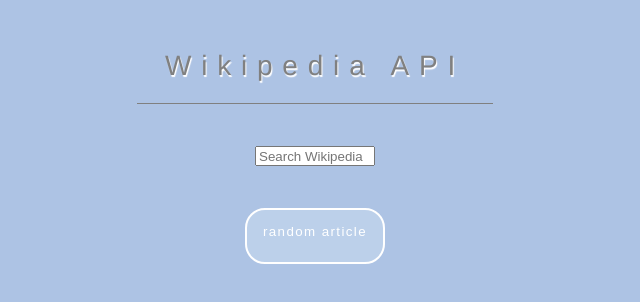
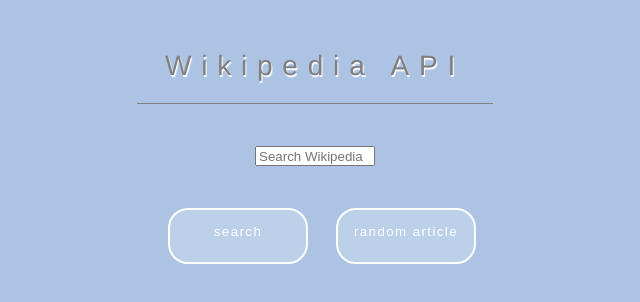
Before and after one commit to innaleikina/wikipedia, a plain HTML site: page index.html in a window 1280 px wide. Shown: the whole page, without its empty margins (325-965 px from the left). Drawn offline with nearby package versions, Linux system fonts and the light colour scheme.

Commit message:
autofill

```diff
--- a/css/style.css
+++ b/css/style.css
@@ -42,7 +42,16 @@ input[type="text"]:focus {
   outline: 0;
 }
 
+.buttons-desktop {
+  flex-direction:row;
+}
+
+.search{
+  margin-right:1rem;
+}
+
 .random-button {
+  margin-left:1rem;
   width: 10rem;
   height: 4rem;
   border: 2px white solid;
@@ -57,6 +66,8 @@ input[type="text"]:focus {
   padding: 0rem 1rem 0.5rem 1rem;
   margin-top: 3rem;
 }
+
+
 
 .random-button-search {
   width: 6rem;
@@ -81,7 +92,7 @@ button:focus {
   outline: 0;
 }
 
-button:hover {
+.random-button:hover {
   border: 2.3px white solid;
   width: 11rem;
 }
--- a/index.html
+++ b/index.html
@@ -18,14 +18,24 @@
 
   <div class="container after-search">
     <input class="search-bar" type="text" name="search" placeholder="Search Wikipedia">
-
-    <button class="random-button-search">
+    <button class=" random-button-search search">
+      search
+    </button>
+    <a href="https://en.wikipedia.org/wiki/Special:Random" target="_blank"><button class="random-button-search">
  random
   </button></a>
   </div>
+
+<div class ="buttons-desktop container">
+  <button class=" random-button search">
+    search
+  </button>
   <a href="https://en.wikipedia.org/wiki/Special:Random" target="_blank"> <button class="random-button">
    random article
   </button></a>
+</div>
+
+
   <div class="container results">
     <div class="articles">
 
--- a/js/index.js
+++ b/js/index.js
@@ -4,15 +4,18 @@ $("document").ready(function() {
   $(".search-bar").keyup(function(event) {
    // $(".articles").append("")
     //Uses the enter key to update the search word(s)//
-    if (event.keyCode === 13) {
+    if (event.keyCode === 13 || $(".search").on("click")) {
       $(".search-bar").click();
       //serach word(s)//
       var search = $(".search-bar")
         .val()
         .replace(/\s+/g, "%20");
+
+
       //Moves the random quote button up and to the side
       $(".random-button").hide();
       $(".random-button-search").show();
+
 
       var url =
         "https://www.wikipedia.org//w/api.php?action=query&format=json&list=search&srsearch=" +
```
